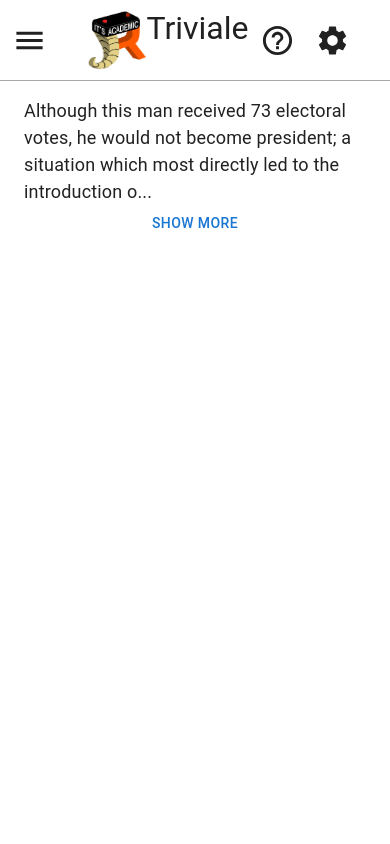
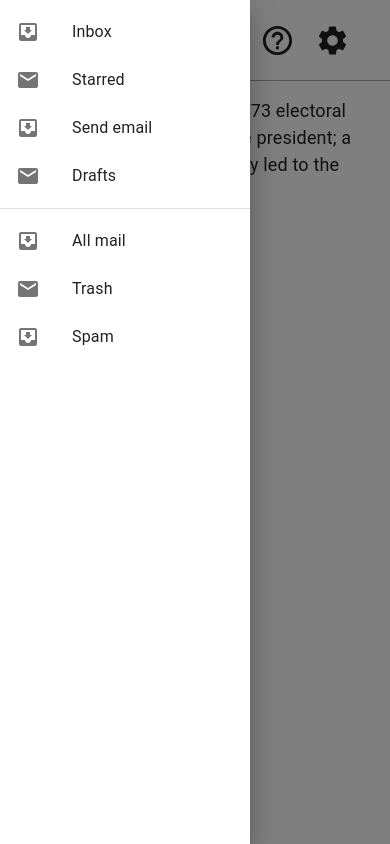
Before and after one commit to dotcomstar/Triviale, a React (Vite) app: page / in a window 390 px wide. Both pictures are taken after a click on the button 29 px from the left and 40 px from the top of the page. Built offline with nearby package versions, Linux system fonts and the light colour scheme; what simple-zustand-devtools would draw is missing.

Commit message:
Add hamburger drawer

```diff
--- a/src/components/navbar/NavBar.tsx
+++ b/src/components/navbar/NavBar.tsx
@@ -1,8 +1,8 @@
-import { Box, IconButton, Stack, Typography } from "@mui/material";
-import MenuRoundedIcon from "@mui/icons-material/Menu";
+import { Box, Stack, Typography } from "@mui/material";
+import HamburgerDrawer from "./drawer/HamburgerDrawer";
+import HelpButton from "./help/HelpButton";
+import SettingsButton from "./settings/SettingsButton";
 import logo from "/jacks_its_ac_design.webp";
-import SettingsButton from "./settings/SettingsButton";
-import HelpButton from "./help/HelpButton";
 
 const NavBar = () => {
   return (
@@ -14,9 +14,7 @@ const NavBar = () => {
       sx={{ borderBottom: 1, borderColor: "DarkGray" }}
       px={2}
     >
-      <IconButton edge="start" color="inherit" aria-label="menu" sx={{ mr: 2 }}>
-        <MenuRoundedIcon fontSize="large" />
-      </IconButton>
+      <HamburgerDrawer />
       <Stack direction="row">
         <Box
           component="img"
--- /dev/null
+++ b/src/components/navbar/drawer/HamburgerDrawer.tsx
@@ -0,0 +1,99 @@
+import React from "react";
+import MenuRoundedIcon from "@mui/icons-material/Menu";
+import SwipeableDrawer from "@mui/material/SwipeableDrawer";
+import {
+  Box,
+  Divider,
+  IconButton,
+  List,
+  ListItem,
+  ListItemButton,
+  ListItemIcon,
+  ListItemText,
+} from "@mui/material";
+import InboxIcon from "@mui/icons-material/MoveToInbox";
+import MailIcon from "@mui/icons-material/Mail";
+
+const HamburgerDrawer = () => {
+  const iOS =
+    typeof navigator !== "undefined" &&
+    /iPad|iPhone|iPod/.test(navigator.userAgent);
+  const [expanded, setExpanded] = React.useState(false);
+  const toggleDrawer =
+    (open: boolean) => (event: React.KeyboardEvent | React.MouseEvent) => {
+      if (
+        event.type === "keydown" &&
+        ((event as React.KeyboardEvent).key === "Tab" ||
+          (event as React.KeyboardEvent).key === "Shift")
+      ) {
+        return;
+      }
+      setExpanded(open);
+    };
+
+  const list = () => (
+    <Box
+      sx={{ width: 250, height: "200" }}
+      role="presentation"
+      onClick={toggleDrawer(false)}
+      onKeyDown={toggleDrawer(false)}
+    >
+      <List>
+        {["Inbox", "Starred", "Send email", "Drafts"].map((text, index) => (
+          <ListItem key={text} disablePadding>
+            <ListItemButton>
+              <ListItemIcon>
+                {index % 2 === 0 ? <InboxIcon /> : <MailIcon />}
+              </ListItemIcon>
+              <ListItemText primary={text} />
+            </ListItemButton>
+          </ListItem>
+        ))}
+      </List>
+      <Divider />
+      <List>
+        {["All mail", "Trash", "Spam"].map((text, index) => (
+          <ListItem key={text} disablePadding>
+            <ListItemButton>
+              <ListItemIcon>
+                {index % 2 === 0 ? <InboxIcon /> : <MailIcon />}
+              </ListItemIcon>
+              <ListItemText primary={text} />
+            </ListItemButton>
+          </ListItem>
+        ))}
+      </List>
+    </Box>
+  );
+
+  return (
+    <div>
+      <React.Fragment key={"drawer"}>
+        <IconButton
+          edge="start"
+          color="inherit"
+          aria-label="menu"
+          sx={{ mr: 2 }}
+          onClick={toggleDrawer(true)}
+        >
+          <MenuRoundedIcon fontSize="large" />
+        </IconButton>{" "}
+        <SwipeableDrawer
+          anchor={"left"}
+          open={expanded}
+          onClose={toggleDrawer(false)}
+          onOpen={toggleDrawer(true)}
+          // From: https://mui.com/material-ui/react-drawer/
+          disableBackdropTransition={!iOS}
+          disableDiscovery={iOS}
+          //- iOS is hosted on high-end devices. The backdrop transition can be enabled without dropping frames. The performance will be good enough.
+          //- iOS has a "swipe to go back" feature that interferes with the discovery feature, so discovery has to be disabled.
+        >
+          {list()}
+        </SwipeableDrawer>
+      </React.Fragment>
+    </div>
+  );
+};
+
+export default HamburgerDrawer;
```
